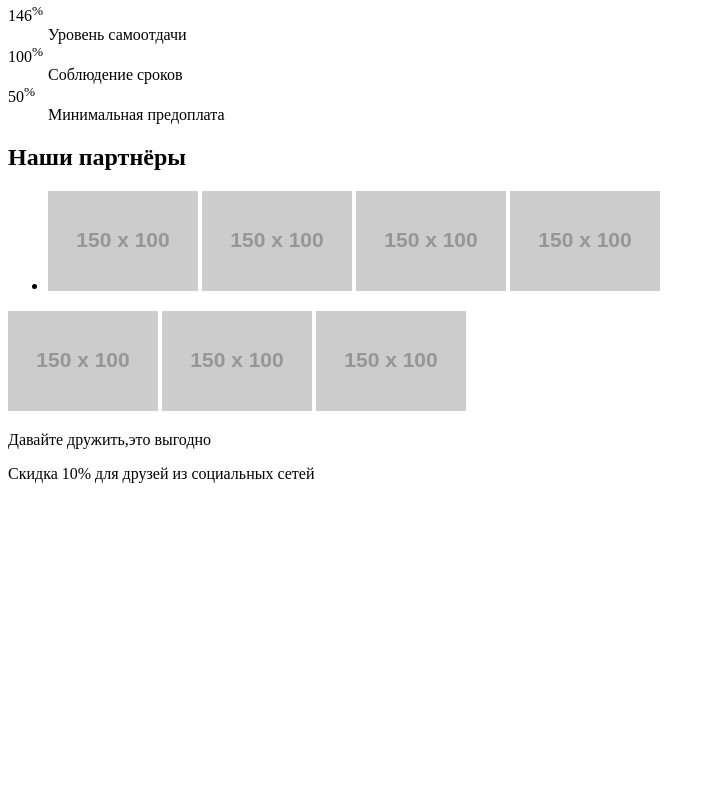
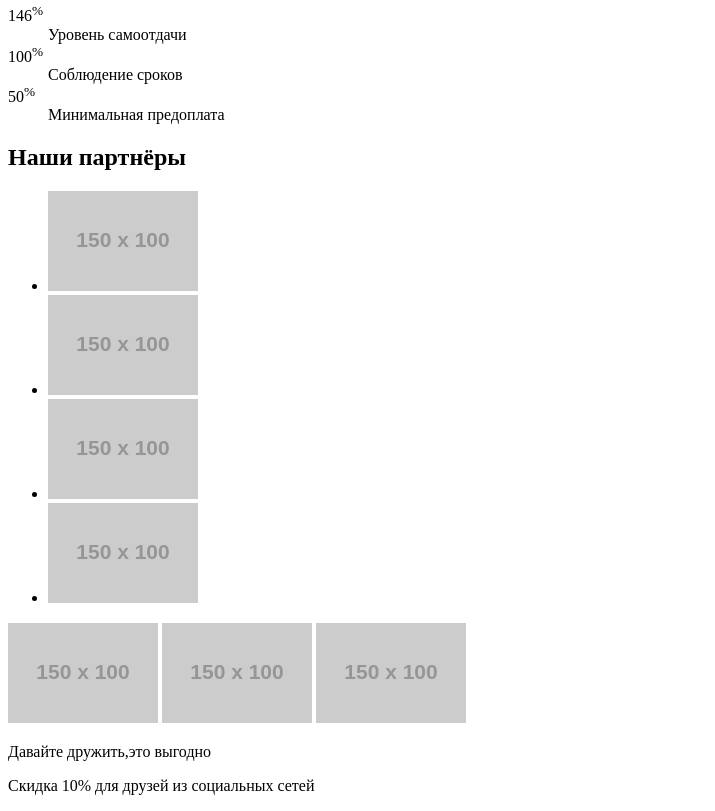
Before and after one commit to Sanzhe-web/1652943-nerds-30, a plain HTML site: page index.html in a window 1280 px wide. Shown: the part 2347-3158 px from the top of the page, without its empty margins (0-715 px from the left). Before the commit the page ends 2846 px from the top, so only its background shows below. Drawn offline with Linux system fonts and the light colour scheme; placeholder pictures from the web are drawn by us.

Commit message:
Update index.html

```diff
--- a/index.html
+++ b/index.html
@@ -102,11 +102,11 @@
     <section>
       <h2>Наши партнёры</h2>
       <ul>
-        <li><a><img src="https://via.placeholder.com/150x100" width="150" height="100" alt="html academy"></a>
-          <a><img src="https://via.placeholder.com/150x100" width="150" height="100" alt="BORODINSKI"></a>
-          <a><img src="https://via.placeholder.com/150x100" width="150" height="100" alt="PINK"></a>
-          <a><img src="https://via.placeholder.com/150x100" width="150" height="100" alt="MiSHKA"></a>
-        </li>
+        <li><a><img src="https://via.placeholder.com/150x100" width="150" height="100" alt="html academy"></a> </li>
+        <li><a><img src="https://via.placeholder.com/150x100" width="150" height="100" alt="BORODINSKI"></a> </li>
+        <li><a><img src="https://via.placeholder.com/150x100" width="150" height="100" alt="PINK"></a> </li>
+        <li><a><img src="https://via.placeholder.com/150x100" width="150" height="100" alt="MiSHKA"></a> </li>
+
       </ul>
     </section>
   </main>
```
